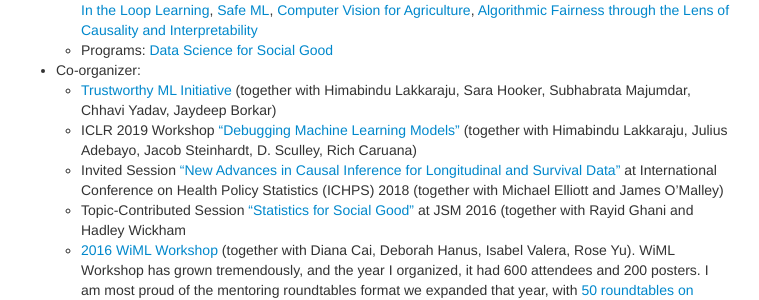
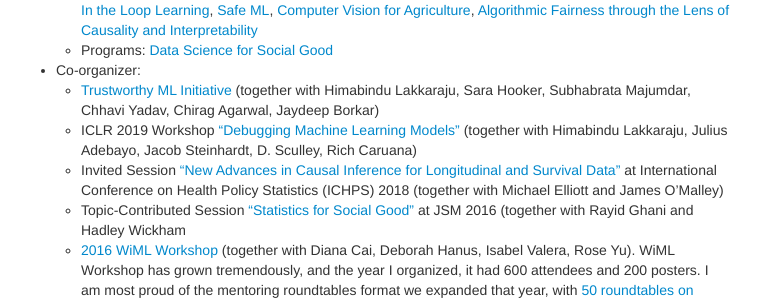
Before and after one commit to shftan/shftan.github.io, a Jekyll site: the page built from index.md, in a window 1280 px wide and 900 px high, scrolled down 2263 px. Shown: the part 258-558 px from the top of the window, without its empty margins (259-1018 px from the left). Built offline with Jekyll 4.4.1, drawn with Linux system fonts in a browser that asks for light colours.

Commit message:
Update index.md

```diff
--- a/index.md
+++ b/index.md
@@ -123,7 +123,7 @@ For older publications and posters, click <a class="paper" href="olderpublicatio
   - Workshops: [Fair ML for Health](https://www.fairmlforhealth.com/), [Human-Centric Machine Learning](https://sites.google.com/view/hcml-2019), [Machine Learning for Health](https://ml4health.github.io/2019/), [Human In the Loop Learning](https://sites.google.com/view/hill2019/home), [Safe ML](https://sites.google.com/view/safeml-iclr2019/home), [Computer Vision for Agriculture](https://www.cv4gc.org/cv4a2020/), [Algorithmic Fairness through the Lens of Causality and Interpretability](https://www.afciworkshop.org/)
   - Programs: <a href="http://www.dssgfellowship.org/">Data Science for Social Good</a>
 - Co-organizer:
-  - [Trustworthy ML Initiative](https://www.trustworthyml.org/) (together with Himabindu Lakkaraju, Sara Hooker, Subhabrata Majumdar, Chhavi Yadav, Jaydeep Borkar)
+  - [Trustworthy ML Initiative](https://www.trustworthyml.org/) (together with Himabindu Lakkaraju, Sara Hooker, Subhabrata Majumdar, Chhavi Yadav, Chirag Agarwal, Jaydeep Borkar)
   - ICLR 2019 Workshop [“Debugging Machine Learning Models”](https://iclr.cc/Conferences/2019/Schedule?showEvent=628) (together with Himabindu Lakkaraju, Julius Adebayo, Jacob Steinhardt, D. Sculley, Rich Caruana)
   - Invited Session ["New Advances in Causal Inference for Longitudinal and Survival Data"](http://ww2.amstat.org/meetings/ichps/2018/onlineprogram/Program.cfm) at International Conference on Health Policy Statistics (ICHPS) 2018 (together with Michael Elliott and James O'Malley)
   - Topic-Contributed Session ["Statistics for Social Good"](http://shftan.github.io/jsmsocialgood/) at JSM 2016 (together with Rayid Ghani and Hadley Wickham
```
